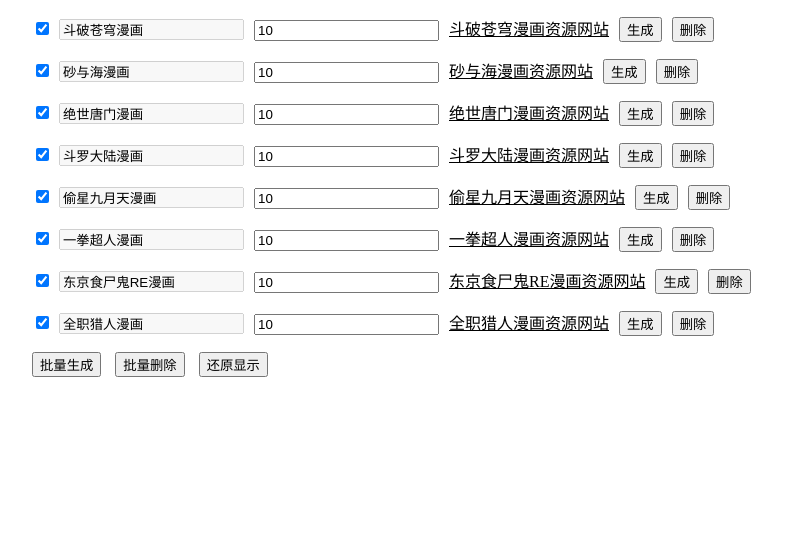
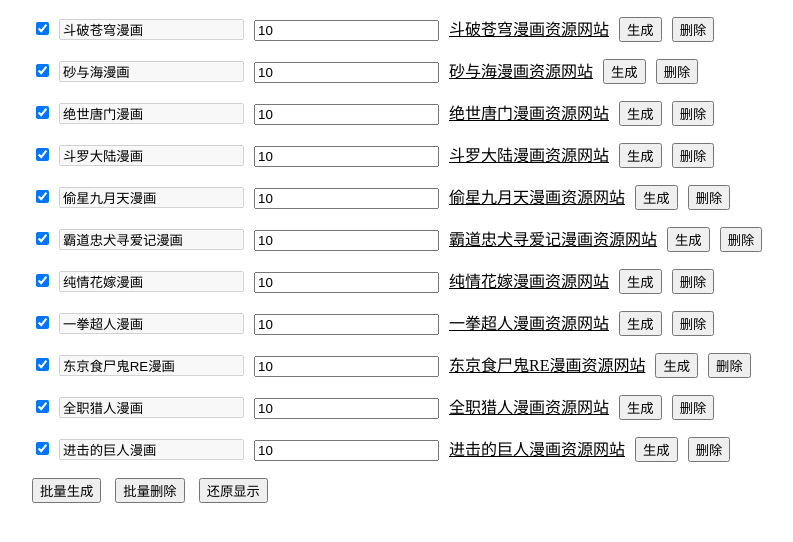
Before and after one commit to jiayouxiaozheng/wordpress, a plain HTML site: page index.html in a window 1280 px wide. Shown: the whole page, without its empty margins (16-809 px from the left). Drawn offline with nearby package versions, Linux system fonts and the light colour scheme.

Commit message:
添加漫画 修改article

```diff
--- a/json/resource.js
+++ b/json/resource.js
@@ -60,6 +60,28 @@
           webUrl:"http://www.manhuatai.com/touxingjiuyuetian/"
         },
         {
+          name:"霸道忠犬寻爱记漫画",
+          type:"badaozongquan",
+          source:"yantai",
+          imgUrl:[
+            "http://mhpic.mh51.com/comic/B%2F%E9%9C%B8%E9%81%93%E5%BF%A0%E7%8A%AC%E5%AF%BB%E7%88%B1%E8%AE%B0%2F"
+          ],
+          articleNum:456,
+          articleListNum:456,
+          webUrl:"http://www.manhuatai.com/bdzqxaj/"
+        },
+		{
+    	  name:"纯情花嫁漫画",
+    	  type:"cunqinghuajia",
+    	  source:"yantai",
+    	  imgUrl:[
+    	    "http://mhpic.mh51.com/comic/C%2F%E7%BA%AF%E6%83%85%E4%B8%AB%E5%A4%B4%E7%81%AB%E8%BE%A3%E8%BE%A3%2F"
+    	  ],
+    	  articleNum:460,
+    	  articleListNum:460,
+    	  webUrl:"http://www.manhuatai.com/chunqingyatouhuolala/"
+		},
+		{
     	  name:"一拳超人漫画",
     	  type:"yiquan",
     	  source:"feiwan",
@@ -89,6 +111,16 @@
           articleNum:395,
           articleListNum:395,
           webUrl:"http://hunter.feiwan.net/manhua/"
+        },{
+    	  name:"进击的巨人漫画",
+    	  type:"juren",
+    	  source:"feiwan",
+    	  imgUrl:[
+            "http://img.feiwan.net/juren/manhua/"
+    	  ],
+    	  articleNum:464,
+    	  articleListNum:464,
+    	  webUrl:"http://juren.feiwan.net/manhua/"
 		}
 	];
 
```
Also changed, not shown: html/article.html (+11 -0 lines). Lines whose indentation alone changed are shown as unchanged.
